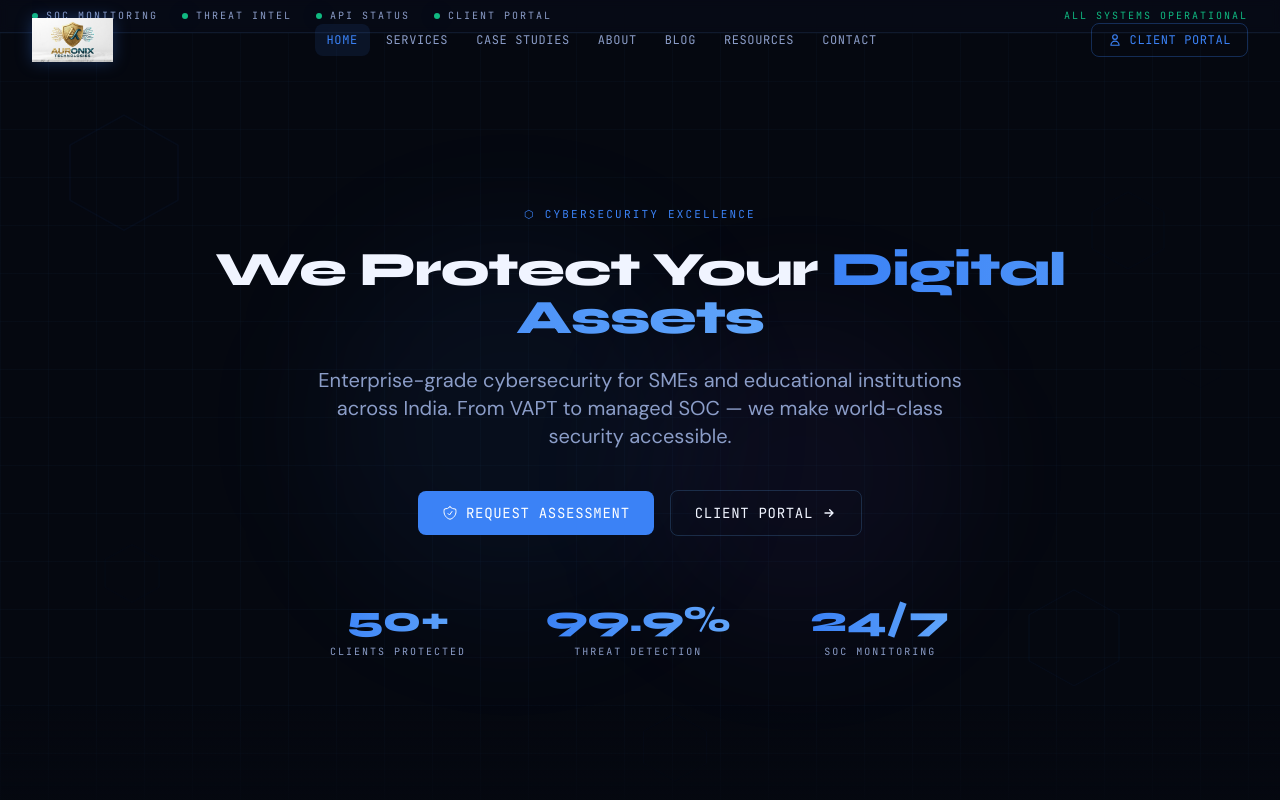
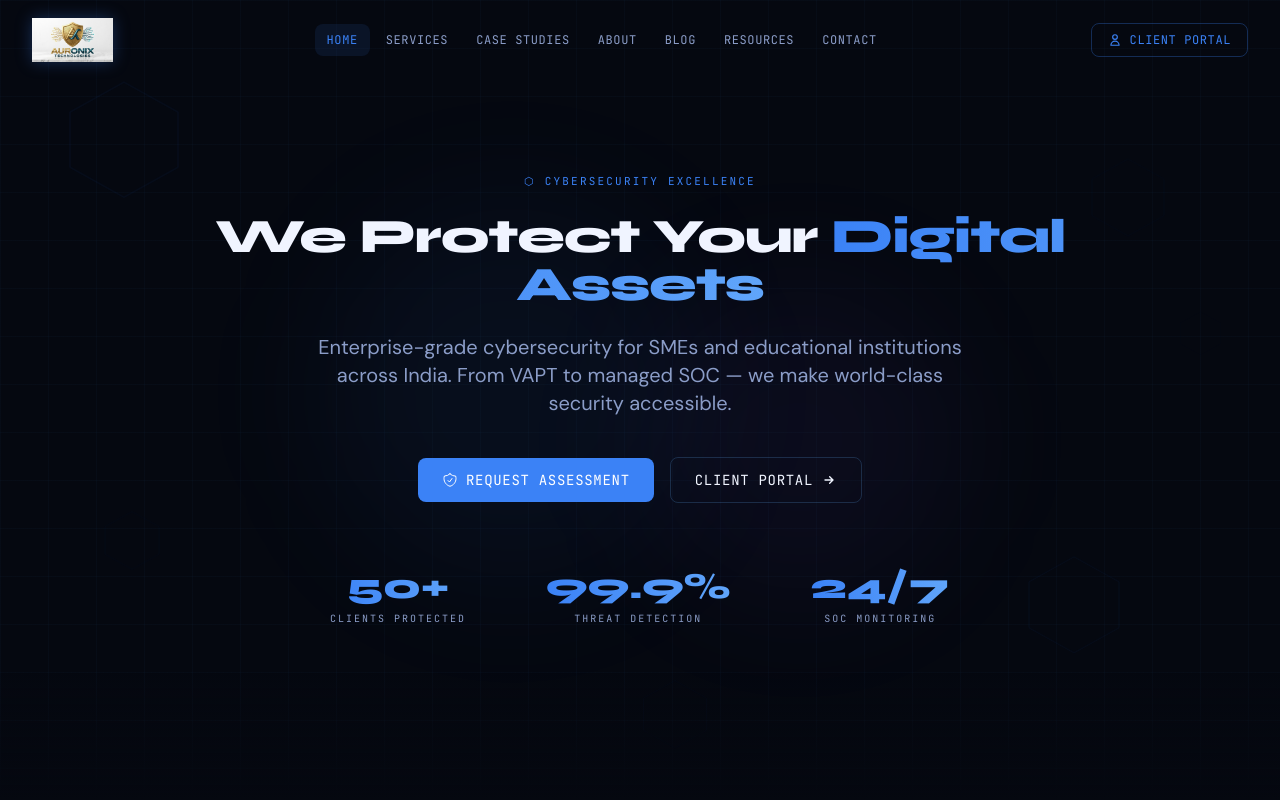
Before and after one commit to kshitiz200423/CyberHex, a React (Vite) app in the folder frontend/: page / in a window 1280 px wide. Shown: the top 800 px of the page. Built offline with nearby package versions, Linux system fonts and the light colour scheme.

Commit message:
style: remove cluttered StatusBar marquee from top of homepage

```diff
--- a/frontend/src/pages/Home.tsx
+++ b/frontend/src/pages/Home.tsx
@@ -1,6 +1,5 @@
 import React, { useEffect, useRef, useState } from 'react';
 import { Link } from 'react-router-dom';
-import StatusBar from '@/components/ui/StatusBar';
 import Marquee from '@/components/ui/Marquee';
 import ServiceCard from '@/components/ui/ServiceCard';
 import AnimatedTerminal from '@/components/ui/AnimatedTerminal';
@@ -266,9 +265,6 @@ const Home: React.FC = () => {
 
   return (
     <main className="min-h-screen bg-bg overflow-hidden">
-      {/* ── Section 1: Status Bar ─────────────────────────────── */}
-      <StatusBar />
-
       {/* ── Section 2: Hero ───────────────────────────────────── */}
       <section className="relative min-h-screen flex items-center justify-center bg-grid-pattern">
         {/* Background gradient orbs */}
```
